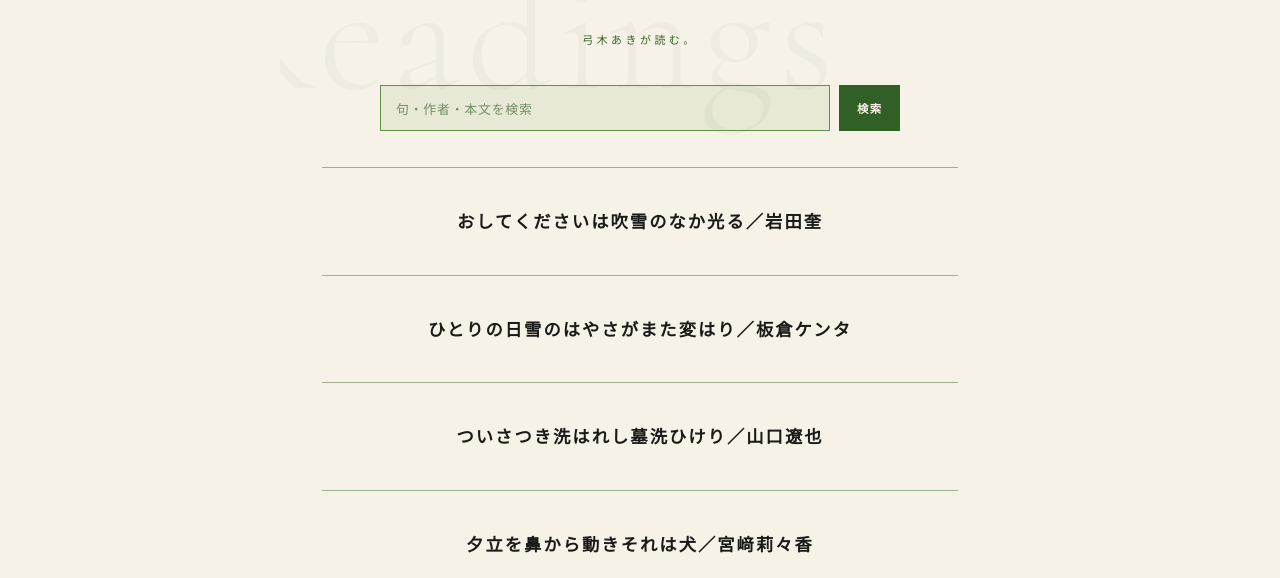
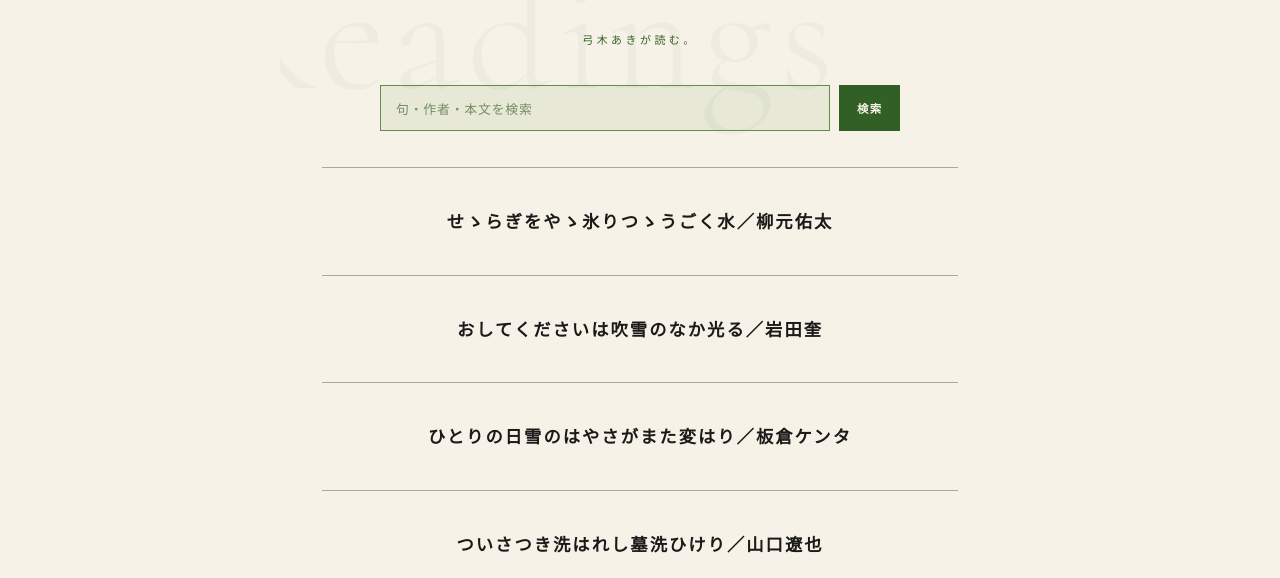
Before and after one commit to yumikitsutsu-cyber/yumikiaki.github.io, a plain HTML site: page readings/index.html in a window 1280 px wide. Shown: the part 222-800 px from the top of the page. Drawn offline with Linux system fonts and the light colour scheme.

Commit message:
Update index.html

```diff
--- a/readings/index.html
+++ b/readings/index.html
@@ -56,6 +56,7 @@
         <p id="reading-search-count" class="reading-search-count"></p>
       </div>
 
+        <a class="reading-list-item" href="/readings/reading-61/" data-search="せゝらぎをやゝ氷りつゝうごく水 柳元佑太 川の「せせらぎ」だろうか、水の流れに注目している。そこで、「やゝ氷りつゝ」と、その水が氷へと変化するさまを描写しながらも、一方で「うごく」と反転させてみせた。「氷として固まること」と、「水として流れうごくこと」が両立しているのは、「やゝ」「つゝ」という表現のうえに置かれているからだろう。決してどちらか一方にはなりきらない。水と氷の境目の、そのあわいが一句のなかに留められている。 最後に「水」と命名し直したのもおもしろい。あくまでも「水」であり、まだ完全には凍結しきっていないのだ。水が氷へ変わる瞬間を詠み込みながらも、最後まで「水」と呼び続ける。その抵抗のようなものが、掲句のうつくしさの所以だろう。 また、踊り字「ゝ」が三度繰り返し現れることによって、視覚的にも「せせらぎ」が表現されている。韻律のうえでも、声に出して気持ちの良い一句だ。 『現代俳句フロンティア　U−30俳句アンソロジー』（2026年、細村星一郎編、暁光堂）より。 2026年11月24日　弓木あき">せゝらぎをやゝ氷りつゝうごく水<span class="reading-author-inline">／柳元佑太</span></a>
         <a class="reading-list-item" href="/readings/reading-60/" data-search="おしてくださいは吹雪のなか光る 岩田奎 「おしてください」の文字が光っている。試みに横断歩道の押しボタンと仮定してみよう。 異彩を放つのは「は」の助詞だ。激しい吹雪のなかで、「おしてください」のボタンの文言だけが主題として取り出される。「吹雪のなか」であれば、視界が奪われ、あらゆるもの輪郭や色彩が曖昧になる。徒歩で移動しようという人も、通常よりは少ないだろう。そんななかで、機械的に（いや、そもそも機械なのだが）「おしてください」のボタンは自らに課せられた仕事を果たそうと、律儀に熱心に光り続けている。本来なら誰かを案内したり、何かを依頼したりするための文言だ。それが、一面真っ白な世界であるからこそ（ふだんなら読み飛ばされてしまうだろうに）ひときわ光を放ち、目立っている。 「おしてください」「おしてください」という文字列は、いまも吹雪のなか光っている。いつかそこを訪れるであろう誰かへと向けて。 『現代俳句フロンティア　U−30俳句アンソロジー』（2026年、細村星一郎編、暁光堂）より。 2026年11月24日　弓木あき">おしてくださいは吹雪のなか光る<span class="reading-author-inline">／岩田奎</span></a>
         <a class="reading-list-item" href="/readings/reading-59/" data-search="ひとりの日雪のはやさがまた変はり 板倉ケンタ 写生でありながら、長い時間を一句にとどめている。それは、「また」の一語に宿る。 「雪のはやさ」が変わっただけであれば、単に自然現象を写し取ったにすぎないが、「また」と置かれることによって、その前にも、さらにその前にも、と複数回「雪のはやさ」の変化に目を留めていたことがわかる。そして、いま「また」変わった。 ここで効いてくるのは上五「ひとりの日」だろう。孤独であったのは一瞬ではなく、「日」なのだ。ふだんは「ひとり」ではないのだろう。だからこそ、こんなにも何度も窓の外の雪の降り方や風向きまでが意識される。 「はやさ」とひらがなで表記されていることも注目に値する。それは速度として定量可能なものではなく、あくまでも個人の内面的な尺度による「はやさ」だ。そして、その注意がしきりに外界へと向いていることから、外から訪ねてくる（帰ってくる）誰かの存在も想像することもできるだろう。しかし、結びは連用形による終止であり、「ひとりの日」はまだ続いていく。 『現代俳句フロンティア　U−30俳句アンソロジー』（2026年、細村星一郎編、暁光堂）より。 2026年11月24日　弓木あき">ひとりの日雪のはやさがまた変はり<span class="reading-author-inline">／板倉ケンタ</span></a>
         <a class="reading-list-item" href="/readings/reading-58/" data-search="ついさつき洗はれし墓洗ひけり 山口遼也 盆の墓参の一コマだろう。自分が墓参りに来たら、墓は濡れていて、すでに他の誰か（親族など）が来て、一度墓を洗っていたようだ。そう思いながら、また自分も墓に水をかけ洗う。 墓はもう十分にきれいに洗われている。それでも洗ったのだ、という行為に、切実さと誠実さが垣間見える。なぜなら、ただ拝むだけでなく、墓を自らの手で洗うところまで含めて、主体にとっては死者と向き合う大切な時間だからだ。一度「洗はれし」と他者の手の痕跡を認めながらも、また「洗ひけり」と自分の手を重ねる。「ついさつき」を境に、同じ「洗ふ」という動詞が受動から能動へと反転し、墓前で複数の生者の時間が、直接対面することなく交差する。そこに、静かな感動が宿る。 また、「ついさつき」という口語的で軽妙な言い回しによって語られる他者の過去の時間から、いまの自分の墓参、そして「けり」と詠嘆しあらためて振り返る語りまで、複数の時間感覚が一句に収められていることも、掲句の奥行きを増しているだろう。 『現代俳句フロンティア　U−30俳句アンソロジー』（2026年、細村星一郎編、暁光堂）より。 2026年11月24日　弓木あき">ついさつき洗はれし墓洗ひけり<span class="reading-author-inline">／山口遼也</span></a>
```
